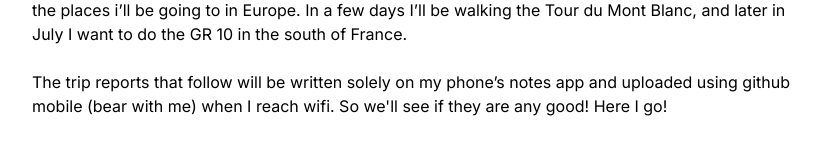
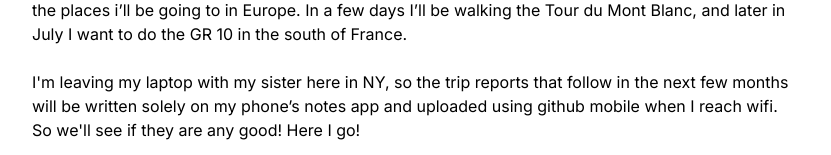
Before and after one commit to joage/website, a Next.js app: page /adventures/leaving-ny in a window 1280 px wide. Shown: the part 850-1005 px from the top of the page, without its empty margins (224-1055 px from the left). Before the commit the page ends 984 px from the top, so only its background shows below. Built offline with nearby package versions, Linux system fonts and the light colour scheme.

Commit message:
Update page.tsx leaving ny

```diff
--- a/src/app/adventures/leaving-ny/page.tsx
+++ b/src/app/adventures/leaving-ny/page.tsx
@@ -27,8 +27,8 @@ const Leaving = () => (
     </p>
 
     <p>
-      The trip reports that follow will be written solely on my phone’s notes
-      app and uploaded using github mobile (bear with me) when I reach wifi. So
+      I'm leaving my laptop with my sister here in NY, so the trip reports that follow in the next few months will be written solely on my phone’s notes
+      app and uploaded using github mobile when I reach wifi. So
       we'll see if they are any good! Here I go!
     </p>
   </Post>
```
